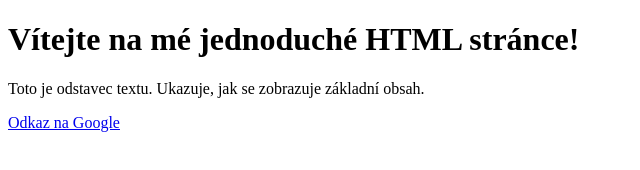
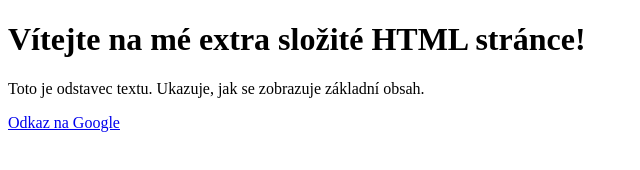
Before and after one commit to HAL41/AIMasterclass-02, a plain HTML site: page index.html in a window 1280 px wide. Shown: the whole page, without its empty margins (0-640 px from the left). Drawn offline with Linux system fonts and the light colour scheme.

Commit message:
je to narocny

```diff
--- a/index.html
+++ b/index.html
@@ -6,7 +6,7 @@
     <title>Moje Druhá Stránka</title>
 </head>
 <body>
-    <h1>Vítejte na mé jednoduché HTML stránce!</h1>
+    <h1>Vítejte na mé extra složité HTML stránce!</h1>
     <p>Toto je odstavec textu. Ukazuje, jak se zobrazuje základní obsah.</p>
 
     <a href="https://www.google.com" target="_blank">Odkaz na Google</a>
```
